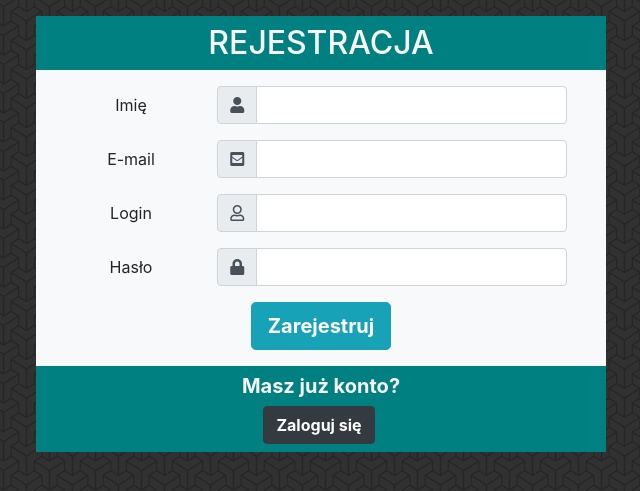
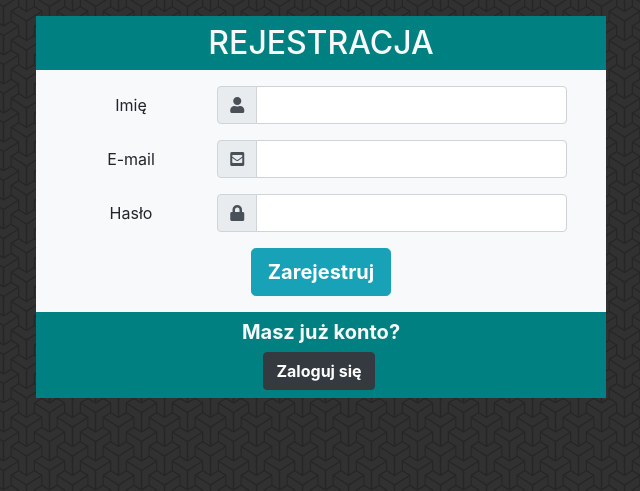
Before and after one commit to OktawianRekawek/BudgetAppBootstrap, a PHP site: page /www/register.php in a window 1280 px wide. Shown: the part 80-571 px from the top of the page, without its empty margins (319-959 px from the left). Run offline with PHP 8.4, Linux system fonts and the light colour scheme; some libraries are stand-ins or nearby versions.

Commit message:
Change links to register.php

```diff
--- a/index.html
+++ b/index.html
@@ -30,7 +30,7 @@
       <a href="www/login.html" class="btn btn-dark mr-md-1 my-1 font-weight-bold" role="button">
         <i class="fas fa-sign-in-alt mr-1"></i> Zaloguj się
       </a>
-      <a href="www/register.html" class="btn btn-info my-1 font-weight-bold" role="button"> <i class="fas fa-user-plus mr-1"></i> Zarejestruj się
+      <a href="www/register.php" class="btn btn-info my-1 font-weight-bold" role="button"> <i class="fas fa-user-plus mr-1"></i> Zarejestruj się
       </a>
 
     </nav>
@@ -42,7 +42,7 @@
         <p class="text-uppercase h2">Kontroluj wydatki!</p>
         <p class="text-uppercase h2 text-right">Buduj oszczędności!</p>
 
-        <p class="my-4 px-3 px-sm-5 slogan">Zapanuj nad swoimi pieniędzmi dzięki aplikacji <strong>MyBudget</strong>! <a href="www/register.html" class="text-info font-weight-bold">Zarejestruj się</a> teraz i już od dziś zacznij spełniać swoje marzenia oraz ciesz się życiem wolnym od kłopotów finansowych!</p>
+        <p class="my-4 px-3 px-sm-5 slogan">Zapanuj nad swoimi pieniędzmi dzięki aplikacji <strong>MyBudget</strong>! <a href="www/register.php" class="text-info font-weight-bold">Zarejestruj się</a> teraz i już od dziś zacznij spełniać swoje marzenia oraz ciesz się życiem wolnym od kłopotów finansowych!</p>
 
         <blockquote class="blockquote text-center display-4">
           <p class="mb-0 cite px-3 mt-5">„Zrobić budżet to wskazać swoim pieniądzom, dokąd mają iść, zamiast się zastanawiać, gdzie się rozeszły.”</p>
--- a/www/login.html
+++ b/www/login.html
@@ -30,7 +30,7 @@
       <a href="#" class="btn btn-dark mr-md-1 my-1 font-weight-bold" role="button">
         <i class="fas fa-sign-in-alt mr-1"></i> Zaloguj się
       </a>
-      <a href="register.html" class="btn btn-info my-1 font-weight-bold" role="button"> <i class="fas fa-user-plus mr-1"></i> Zarejestruj się
+      <a href="register.php" class="btn btn-info my-1 font-weight-bold" role="button"> <i class="fas fa-user-plus mr-1"></i> Zarejestruj się
       </a>
     </nav>
   </header>
@@ -70,7 +70,7 @@
       <div class="w-100"></div>
       <aside class="col-md-8 col-lg-6 mx-auto bg-sea text-center text-light py-2">
         <p class="font-weight-bold h5">Nie masz jeszcze konta?</p>
-        <a href="register.html" class="btn btn-dark mr-md-1 font-weight-bold" role="button">
+        <a href="register.php" class="btn btn-dark mr-md-1 font-weight-bold" role="button">
           Zarejstruj się
         </a>
       </aside>
--- a/www/register.php
+++ b/www/register.php
@@ -65,16 +65,6 @@
             </div>
           </div>
           <div class="form-group row justify-content-center">
-            <label for="login" class="col-sm-3 col-form-label">Login</label>
-            <div class="col-sm-8">
-              <div class="input-group">
-                <div class="input-group-prepend"><span class="input-group-text"><i class="far fa-user"></i></span></div>
-                <input type="text" class="form-control" id="login">
-              </div>
-
-            </div>
-          </div>
-          <div class="form-group row justify-content-center">
             <label for="password" class="col-sm-3 col-form-label">Hasło</label>
             <div class="col-sm-8">
               <div class="input-group">
```
